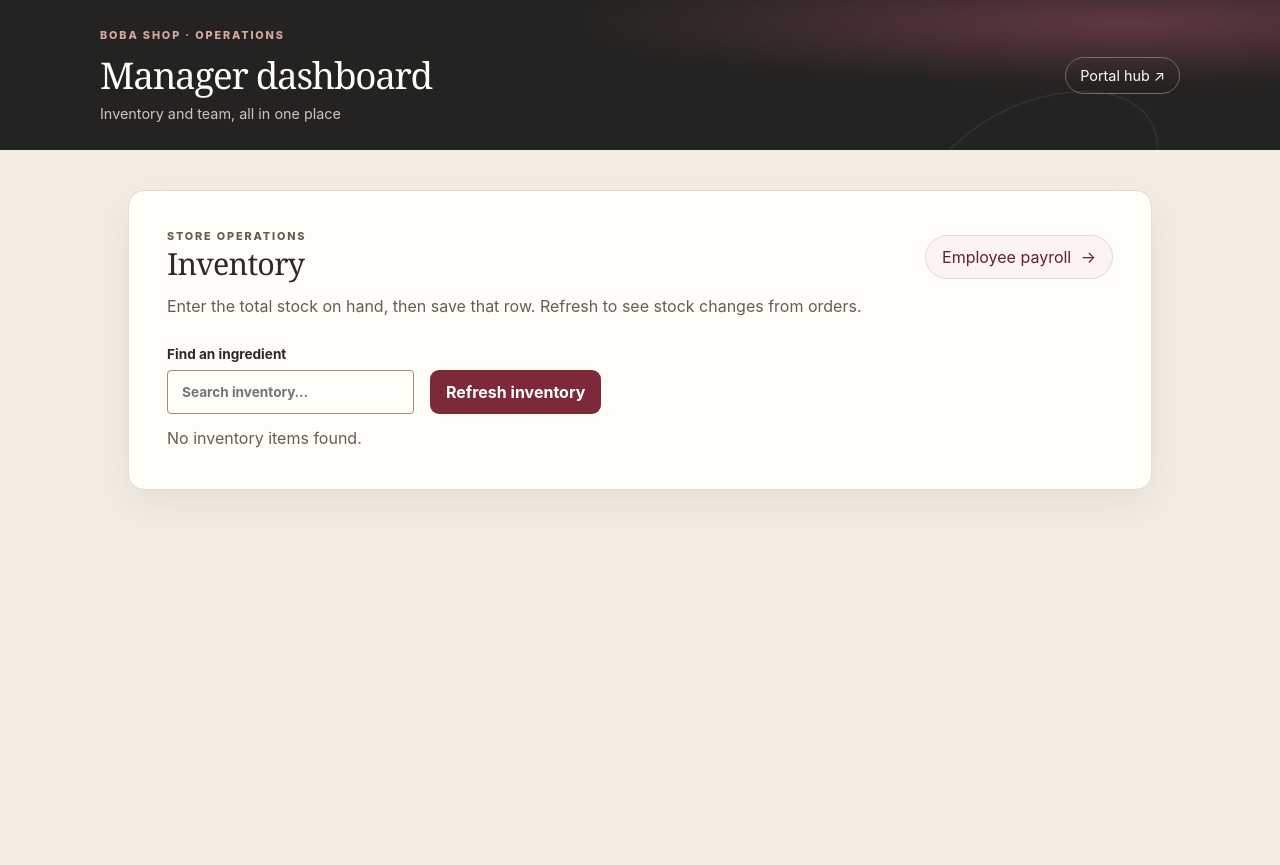
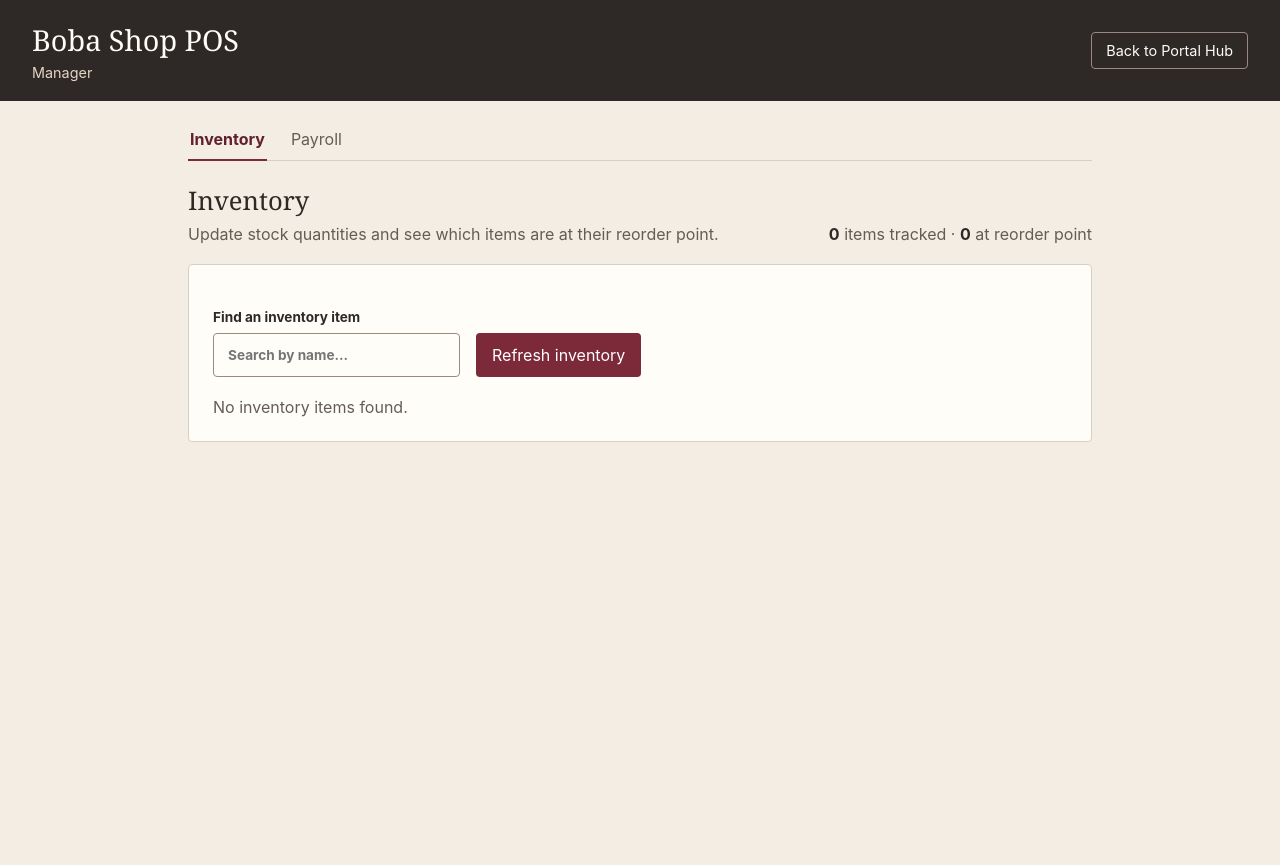
Before and after one commit to aa22222/project3-deployment, a Node server app: page /manager in a window 1280 px wide. After the commit the page ends 442 px from the top, so only its background shows below. Run offline with Node 20, Linux system fonts and the light colour scheme; data that the repository does not hold is empty.

Commit message:
make manager page pretty

```diff
--- a/index.js
+++ b/index.js
@@ -16,7 +16,7 @@ const mockMenu = [
 ];
 let nextMockOrderId = 1;
 const mockOrders = [];
-const mockInventory = [{ inventory_item_id: 1, item_name: 'Drink servings', quantity_in_stock: 100000 }];
+const mockInventory = [{ inventory_item_id: 1, item_name: 'Drink servings', item_type: 'ingredient', quantity_in_stock: 100000, unit: 'servings', reorder_level: 20 }];
 const mockEmployees = [
     { employee_id: 1, first_name: 'Alex', last_name: 'Rivera', position: 'Barista', hourly_rate: '16.50', hours_worked: '32.00' },
     { employee_id: 2, first_name: 'Jordan', last_name: 'Lee', position: 'Shift Lead', hourly_rate: '19.00', hours_worked: '36.50' }
@@ -65,7 +65,7 @@ app.get('/manager', async (req, res) => {
     res.set('Cache-Control', 'no-store');
     try {
         const inventory = useMockDatabase ? mockInventory : (await pool.query(
-            'SELECT inventory_item_id, item_name, quantity_in_stock FROM inventory_item ORDER BY item_name'
+            'SELECT inventory_item_id, item_name, item_type, quantity_in_stock, unit, reorder_level FROM inventory_item ORDER BY item_name'
         )).rows;
         res.render('manager', { inventory, error: '', useMockDatabase });
     } catch (error) {
@@ -104,7 +104,7 @@ app.patch('/api/inventory/:id', async (req, res) => {
             if (item) item.quantity_in_stock = quantity;
         } else {
             item = (await pool.query(
-                'UPDATE inventory_item SET quantity_in_stock = $1 WHERE inventory_item_id = $2 RETURNING inventory_item_id, quantity_in_stock',
+                'UPDATE inventory_item SET quantity_in_stock = $1 WHERE inventory_item_id = $2 RETURNING inventory_item_id, quantity_in_stock, reorder_level',
                 [quantity, id]
             )).rows[0];
         }
--- a/public/style.css
+++ b/public/style.css
@@ -497,8 +497,6 @@ aside {
 .inventory-row[hidden] { display: none; }
 .inventory-row input { width: 100%; min-height: 44px; padding: 10px; font: inherit; color: var(--ink); border: 1px solid var(--muted); border-radius: 4px; }
 .inventory-feedback { grid-column: 1 / -1; color: var(--green-dark); }
-.manager-section-link { margin: 0 0 18px !important; text-align: right; }
-.manager-section-link a { color: var(--green-dark); font-weight: 700; }
 .payroll-message { margin-top: 20px !important; }
 .payroll-table-wrap { margin-top: 22px; overflow-x: auto; }
 .payroll-table { width: 100%; border-collapse: collapse; text-align: left; }
@@ -521,68 +519,35 @@ aside {
     .cashier-page aside { position: static; }
 }
 
-/* Manager portal */
-.manager-header {
-    position: relative;
-    overflow: hidden;
-    min-height: 150px;
-    padding: 28px max(32px, calc((100vw - 1080px) / 2));
-    background: radial-gradient(ellipse at 88% 15%, #603842 0, transparent 34%), #252321;
+/* Manager section layout */
+.manager-tabs { display: flex; gap: 22px; margin: 0 0 22px; border-bottom: 1px solid var(--border); }
+.manager-tab { padding: 0 2px 10px; color: var(--muted); text-decoration: none; }
+.manager-tab[aria-current="page"] { margin-bottom: -1px; border-bottom: 2px solid var(--green); color: var(--green-dark); font-weight: 700; }
+.manager-panel-heading { display: flex; align-items: baseline; justify-content: space-between; gap: 12px; }
+.manager-panel-heading h2 { margin-bottom: 10px; }
+.payroll-count { color: var(--muted); font-size: .9rem; }
+.payroll-empty { margin-top: 20px !important; }
+.manager-overview { display: flex; align-items: end; justify-content: space-between; flex-wrap: wrap; gap: 12px 24px; margin-bottom: 20px; }
+.manager-overview-copy h2 { margin-bottom: 6px; }
+.manager-overview-copy p { margin: 0; color: var(--muted); }
+.inventory-summary { margin: 0; color: var(--muted); }
+.inventory-summary strong { color: var(--ink); }
+.inventory-item-meta { display: block; margin-top: 3px; color: var(--muted); font-size: .82rem; }
+.inventory-stock-control { display: flex; align-items: center; gap: 8px; }
+.inventory-stock-control input { min-width: 0; }
+.inventory-stock-control > span { color: var(--muted); font-size: .85rem; }
+.inventory-status { color: var(--muted); font-size: .88rem; }
+.manager-demo-note { margin: 0 0 12px !important; }
+.manager-panel #inventory-list .inventory-row { grid-template-columns: minmax(0, 1fr) 180px 130px 80px; gap: 12px; }
+.manager-panel .inventory-feedback { grid-column: 1 / -1; min-height: 0; }
+.manager-panel .inventory-feedback:empty { display: none; }
+@media (max-width: 650px) {
+    .manager-main { padding: 20px 16px; }
+    .manager-overview { align-items: flex-start; flex-direction: column; }
+    .inventory-toolbar { align-items: stretch; flex-direction: column; }
+    .manager-panel #inventory-list .inventory-row { grid-template-columns: minmax(0, 1fr) auto; gap: 8px 12px; }
+    .inventory-item-info { grid-column: 1 / -1; }
+    .inventory-stock-control { grid-column: 1; }
+    .inventory-status { grid-column: 1; }
+    .manager-panel #inventory-list .inventory-row > button { grid-column: 2; grid-row: 2; }
 }
-.manager-header::after {
-    position: absolute;
-    right: 9%;
-    bottom: -104px;
-    width: 250px;
-    height: 150px;
-    border: 1px solid rgb(255 255 255 / 9%);
-    border-radius: 50%;
-    content: "";
-    transform: rotate(-25deg);
-}
-.manager-header > * { position: relative; z-index: 1; }
-.manager-header h1 { font-size: clamp(1.7rem, 3vw, 2.3rem); letter-spacing: -.035em; }
-.manager-eyebrow, .manager-kicker { margin: 0 0 8px; color: #d9a9a0; font-size: .68rem; font-weight: 800; letter-spacing: .17em; }
-.manager-header .subtitle { color: #d0c5c1; }
-.manager-back-link { border-color: #786b68; border-radius: 999px; transition: background .18s, border-color .18s; }
-.manager-back-link:hover { background: #49383b; border-color: #b98d92; }
-.manager-main { max-width: 1080px; padding: 40px 28px 64px; }
-.manager-panel { padding: clamp(22px, 4vw, 38px); border-color: #e4dbd1; border-radius: 16px; box-shadow: 0 14px 38px rgb(47 34 26 / 7%); }
-.manager-panel-heading { display: flex; align-items: center; justify-content: space-between; gap: 18px; margin-bottom: 10px; }
-.manager-panel-heading h2 { margin: 0; font-size: 1.9rem; letter-spacing: -.025em; }
-.manager-kicker { margin-bottom: 7px; color: var(--green); }
-.manager-panel > p:not(.manager-kicker) { line-height: 1.6; }
-.manager-section-link { flex: none; margin: 0 !important; padding: 11px 16px; border: 1px solid #ead6d5; border-radius: 999px; background: #fcf4f2; color: var(--green-dark); text-align: left; text-decoration: none; }
-.manager-section-link:hover { background: #f5e7e4; }
-.manager-section-link span { margin-left: 5px; }
-.manager-demo-note { margin-top: 12px !important; padding: 10px 13px; border-radius: 8px; background: #fff5e5; color: #76542c !important; font-size: .88rem; }
-.inventory-toolbar { margin: 26px 0 12px; }
-.inventory-toolbar button, .inventory-row button { border-radius: 9px; font-weight: 700; transition: transform .16s, background .16s; }
-.inventory-toolbar button:hover, .inventory-row button:hover { background: var(--green-dark); transform: translateY(-1px); }
-.inventory-row { grid-template-columns: minmax(0, 1fr) 150px 90px; gap: 16px; padding: 15px 14px; border: 1px solid var(--line); border-radius: 10px; background: #fffefa; }
-.inventory-row + .inventory-row { margin-top: 9px; }
-.inventory-row label { font-weight: 650; }
-.inventory-row input { border-color: #d8cec3; border-radius: 8px; }
-.inventory-feedback { min-height: 1.1em; font-size: .82rem; }
-.payroll-count { padding: 8px 13px; border: 1px solid var(--line); border-radius: 99px; color: var(--muted); background: #faf7f2; font-size: .85rem; font-weight: 700; white-space: nowrap; }
-.payroll-table-wrap { margin-top: 24px; border: 1px solid var(--line); border-radius: 12px; }
-.payroll-table { border-spacing: 0; }
-.payroll-table th, .payroll-table td { padding: 15px 18px; border-bottom: 1px solid var(--line); }
-.payroll-table th { background: #f8f3ec; color: #74665e; font-size: .73rem; font-weight: 800; letter-spacing: .08em; text-transform: uppercase; }
-.payroll-table tbody tr:last-child td { border-bottom: 0; }
-.payroll-table tbody tr:hover { background: #fff9f5; }
-.payroll-empty { display: grid; justify-items: center; gap: 9px; margin-top: 24px; padding: 44px 22px; border: 1px dashed #d7c9bd; border-radius: 12px; color: var(--muted); text-align: center; }
-.payroll-empty strong { color: var(--ink); font-size: 1.05rem; }
-.payroll-empty-icon { display: grid; width: 42px; height: 42px; place-items: center; margin-bottom: 3px; border-radius: 50%; background: #f7e9e7; color: var(--green); font-size: 1.2rem; }
-.payroll-empty code { padding: 2px 5px; border-radius: 4px; background: #f2eee8; color: var(--ink); }
-.payroll-error { padding: 13px 15px; border: 1px solid #edc9c4; border-radius: 9px; background: #fff1ef; color: #923b32 !important; }
-@media (max-width: 600px) {
-    .manager-header { min-height: 130px; padding: 22px 18px; }
-    .manager-main { padding: 22px 14px 44px; }
-    .manager-panel-heading { align-items: flex-start; flex-direction: column; }
-    .manager-section-link { align-self: flex-start; }
-    .inventory-row { grid-template-columns: minmax(0, 1fr) auto; gap: 10px; }
-    .inventory-row label { grid-column: 1 / -1; }
-    .inventory-row input { grid-column: 1; }
-    .inventory-row button { grid-column: 2; }
-}
--- a/views/manager.ejs
+++ b/views/manager.ejs
@@ -3,38 +3,55 @@
 <head>
     <meta charset="UTF-8">
     <meta name="viewport" content="width=device-width, initial-scale=1">
-    <title>Boba Shop POS — Manager</title>
+    <title>Boba Shop POS - Manager</title>
     <link rel="stylesheet" href="/style.css">
 </head>
 <body>
-    <header class="manager-header">
+    <header>
         <div>
-            <p class="manager-eyebrow">BOBA SHOP · OPERATIONS</p>
-            <h1>Manager dashboard</h1>
-            <p class="subtitle">Inventory and team, all in one place</p>
+            <h1>Boba Shop POS</h1>
+            <p class="subtitle">Manager</p>
         </div>
-        <a class="manager-back-link" href="/">Portal hub <span aria-hidden="true">↗</span></a>
+        <a class="manager-back-link" href="/">Back to Portal Hub</a>
     </header>
     <main class="manager-main">
+        <nav class="manager-tabs" aria-label="Manager sections">
+            <a class="manager-tab" href="/manager" aria-current="page">Inventory</a>
+            <a class="manager-tab" href="/manager/payroll">Payroll</a>
+        </nav>
+        <section class="manager-overview" aria-label="Inventory overview">
+            <div class="manager-overview-copy">
+                <h2>Inventory</h2>
+                <p>Update stock quantities and see which items are at their reorder point.</p>
+            </div>
+            <p class="inventory-summary"><strong><%= inventory.length %></strong> items tracked <span aria-hidden="true">&middot;</span> <strong id="low-stock-count"><%= inventory.filter(item => Number(item.quantity_in_stock) <= Number(item.reorder_level || 0)).length %></strong> at reorder point</p>
+        </section>
         <section class="panel manager-panel">
-            <div class="manager-panel-heading">
-                <div><p class="manager-kicker">STORE OPERATIONS</p><h2>Inventory</h2></div>
-                <a class="manager-section-link" href="/manager/payroll">Employee payroll <span aria-hidden="true">→</span></a>
-            </div>
-            <p>Enter the total stock on hand, then save that row. Refresh to see stock changes from orders.</p>
-            <% if (useMockDatabase) { %><p class="manager-demo-note">Demo data · changes reset when the server restarts.</p><% } %>
+            <% if (useMockDatabase) { %><p class="manager-demo-note">Demo inventory - changes reset when the server restarts.</p><% } %>
             <form action="/manager" class="inventory-toolbar">
-                <label class="menu-search" for="inventory-search">Find an ingredient
-                    <input id="inventory-search" type="search" placeholder="Search inventory…" autocomplete="off" aria-controls="inventory-list">
+                <label class="menu-search" for="inventory-search">Find an inventory item
+                    <input id="inventory-search" type="search" placeholder="Search by name..." autocomplete="off" aria-controls="inventory-list">
                 </label>
                 <button type="submit">Refresh inventory</button>
             </form>
             <p id="inventory-message" role="status"><%= error || (inventory.length ? '' : 'No inventory items found.') %></p>
             <div id="inventory-list">
-                <% inventory.forEach(item => { %>
-                <form class="inventory-row" data-id="<%= item.inventory_item_id %>">
-                    <label for="stock-<%= item.inventory_item_id %>"><%= item.item_name %></label>
-                    <input id="stock-<%= item.inventory_item_id %>" aria-label="<%= item.item_name %> stock quantity" type="number" min="0" max="9999999999.99" step="0.01" value="<%= item.quantity_in_stock %>" required>
+                <% inventory.forEach(item => {
+                    const quantity = Number(item.quantity_in_stock);
+                    const reorderLevel = Number(item.reorder_level || 0);
+                    const isLow = quantity <= reorderLevel;
+                    const statusText = quantity <= 0 ? 'Out of stock' : (isLow ? 'At reorder point' : 'In stock');
+                %>
+                <form class="inventory-row" data-id="<%= item.inventory_item_id %>" data-reorder-level="<%= reorderLevel %>">
+                    <div class="inventory-item-info">
+                        <label for="stock-<%= item.inventory_item_id %>"><%= item.item_name %></label>
+                        <span class="inventory-item-meta"><%= item.item_type || 'Inventory item' %></span>
+                    </div>
+                    <div class="inventory-stock-control">
+                        <input id="stock-<%= item.inventory_item_id %>" aria-label="<%= item.item_name %> stock quantity" type="number" min="0" max="9999999999.99" step="0.01" value="<%= item.quantity_in_stock %>" required>
+                        <span><%= item.unit || 'units' %></span>
+                    </div>
+                    <span class="inventory-status" data-stock-status><%= statusText %></span>
                     <button type="submit">Save</button>
                     <span role="status" class="inventory-feedback"></span>
                 </form>
@@ -44,6 +61,10 @@
     </main>
     <script>
         const rows = [...document.querySelectorAll('.inventory-row')];
+        const lowStockCount = document.getElementById('low-stock-count');
+        const updateLowStockCount = () => {
+            lowStockCount.textContent = rows.filter(row => Number(row.querySelector('input').value) <= Number(row.dataset.reorderLevel)).length;
+        };
         document.getElementById('inventory-search').addEventListener('input', event => {
             const search = event.target.value.trim().toLowerCase();
             rows.forEach(row => row.hidden = !row.querySelector('label').textContent.toLowerCase().includes(search));
@@ -54,7 +75,7 @@
             const button = row.querySelector('button'), input = row.querySelector('input'), feedback = row.querySelector('.inventory-feedback');
             button.disabled = true;
             input.disabled = true;
-            feedback.textContent = 'Saving…';
+            feedback.textContent = 'Saving...';
             try {
                 const response = await fetch(`/api/inventory/${row.dataset.id}`, {
                     method: 'PATCH', headers: { 'Content-Type': 'application/json' },
@@ -63,6 +84,9 @@
                 const result = await response.json();
                 if (!response.ok) throw new Error(result.error || 'Could not save inventory.');
                 input.value = result.quantity_in_stock;
+                const quantity = Number(input.value), isLow = quantity <= Number(row.dataset.reorderLevel);
+                row.querySelector('[data-stock-status]').textContent = quantity <= 0 ? 'Out of stock' : (isLow ? 'At reorder point' : 'In stock');
+                updateLowStockCount();
                 feedback.textContent = 'Saved';
             } catch (error) {
                 feedback.textContent = error.message;
```
Also changed, not shown: views/payroll.ejs (+10 -6 lines).
